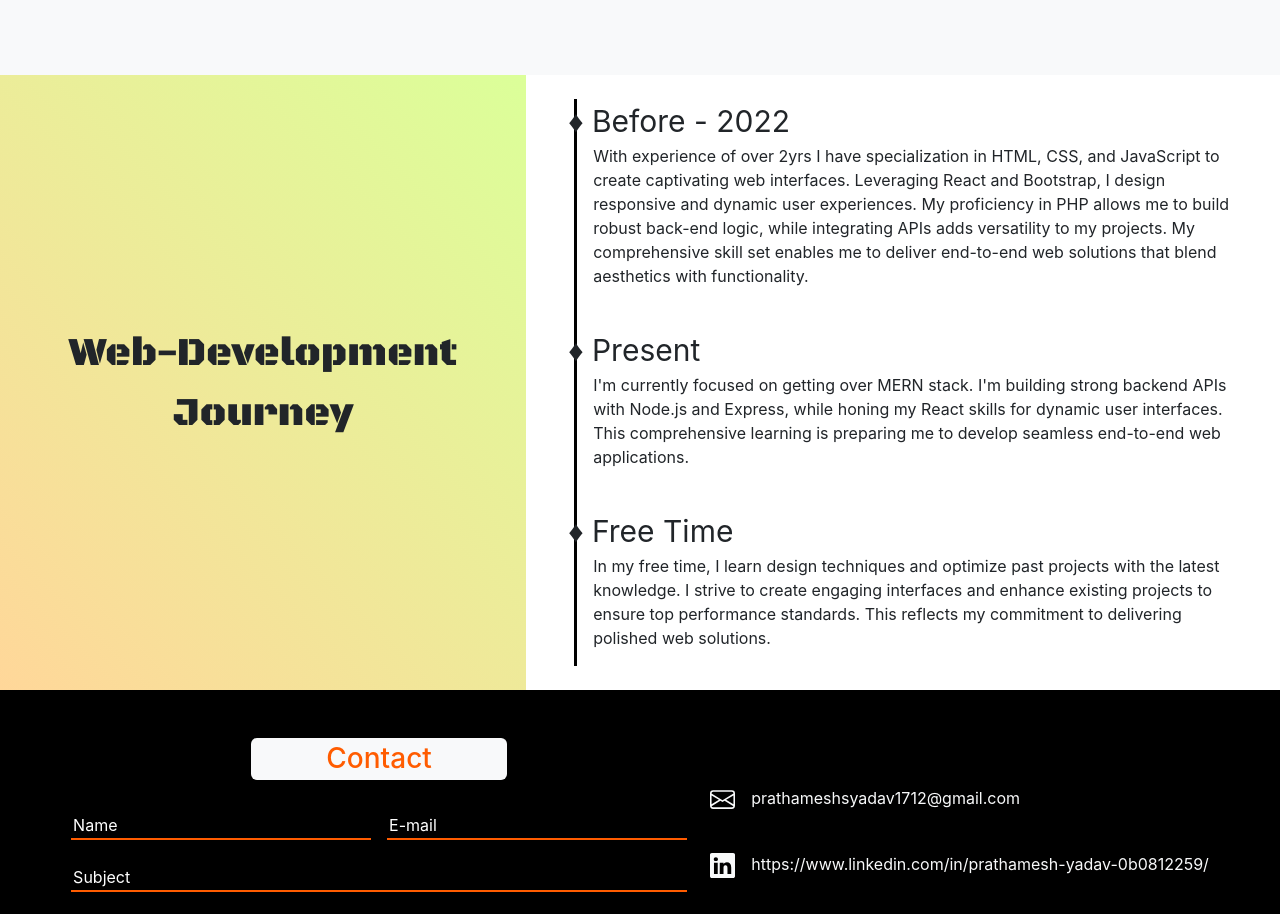
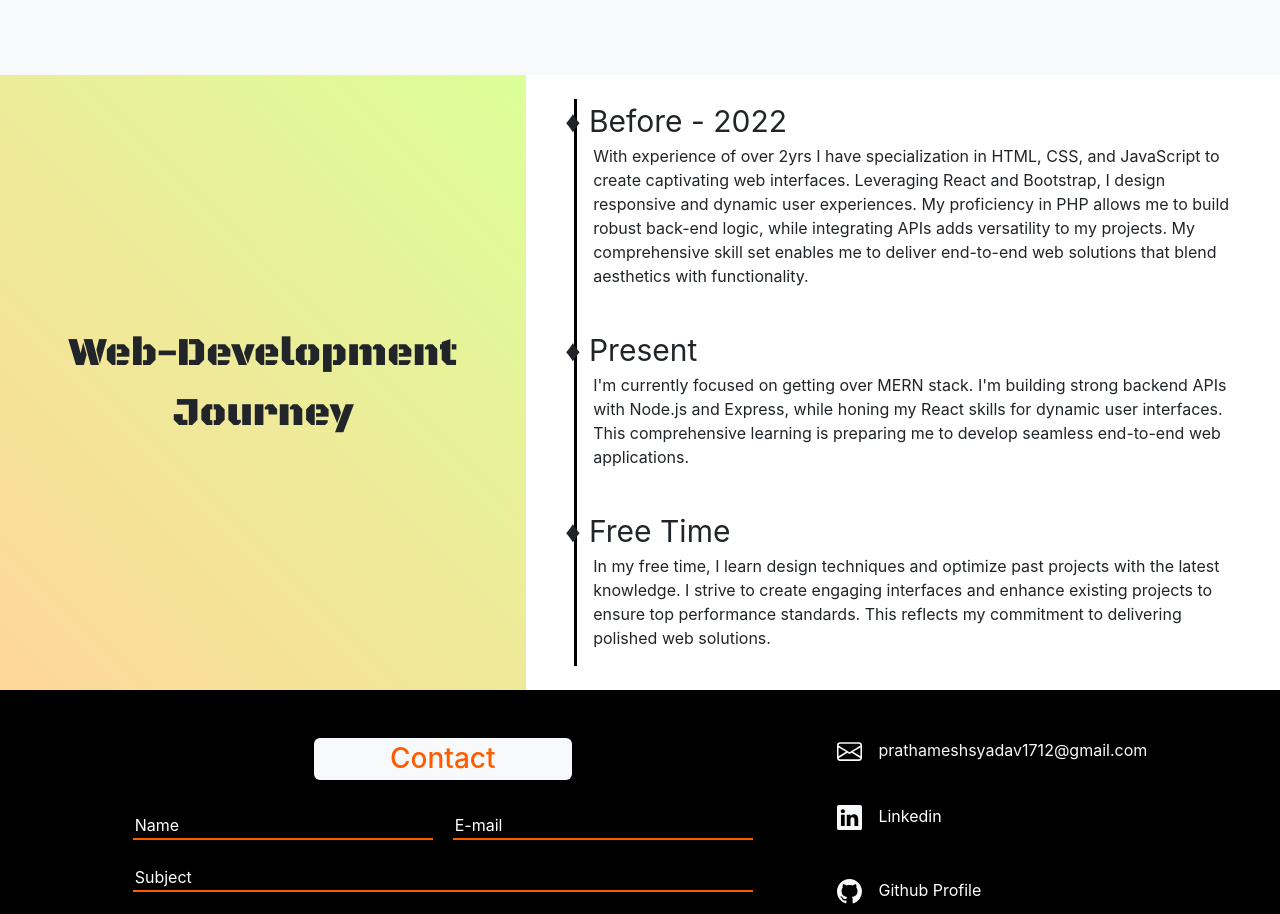
Before and after one commit to proprathamesh/Portfolio, a React (Create React App) app: page / in a window 1280 px wide. Shown: the part 1753-2667 px from the top of the page. Built offline with nearby package versions, Linux system fonts and the light colour scheme.

Commit message:
Minor style changes

```diff
--- a/src/Components/Edu_back.js
+++ b/src/Components/Edu_back.js
@@ -10,15 +10,15 @@ export default function Edu_back() {
                 <div className='px-5 py-4'>
                     <div className="w-100 h-100 edu-box d-flex flex-column">
                         <div className='ms-3'>
-                            <div className="position-relative w-auto" style={{left:'-25px', fontSize:'30px'}}>&diams; Before - 2022</div>
+                            <div className="position-relative w-auto" style={{left:'-28px', fontSize:'30px'}}>&diams; Before - 2022</div>
                             <p>With experience of over 2yrs I have specialization in HTML, CSS, and JavaScript to create captivating web interfaces. Leveraging React and Bootstrap, I design responsive and dynamic user experiences. My proficiency in PHP allows me to build robust back-end logic, while integrating APIs adds versatility to my projects. My comprehensive skill set enables me to deliver end-to-end web solutions that blend aesthetics with functionality.</p>
                         </div>
                         <div className='mt-4 ms-3'>
-                            <div className="position-relative w-auto" style={{left:'-25px', fontSize:'30px'}}>&diams; Present</div>
+                            <div className="position-relative w-auto" style={{left:'-28px', fontSize:'30px'}}>&diams; Present</div>
                             <p>I'm currently focused on getting over MERN stack. I'm building strong backend APIs with Node.js and Express, while honing my React skills for dynamic user interfaces. This comprehensive learning is preparing me to develop seamless end-to-end web applications.</p>
                         </div>
                         <div className='mt-4 ms-3'>
-                            <div className="position-relative w-auto" style={{left:'-25px', fontSize:'30px'}}>&diams; Free Time</div>
+                            <div className="position-relative w-auto" style={{left:'-28px', fontSize:'30px'}}>&diams; Free Time</div>
                             <p>In my free time, I learn design techniques and optimize past projects with the latest knowledge. I strive to create engaging interfaces and enhance existing projects to ensure top performance standards. This reflects my commitment to delivering polished web solutions.</p>
                         </div>
                     </div>
--- a/src/Components/Footer.js
+++ b/src/Components/Footer.js
@@ -5,16 +5,16 @@ export default function Footer() {
         <div className='d-flex flex-row flex-wrap bg-black px-5 justify-content-evenly'>
             <form className="my-5 d-flex flex-column justify-content-center align-items-center">
                 <h3 className='bg-light rounded text-center py-1 col-5' style={{color:'rgb(255 92 0)'}}>Contact</h3>
-                <div className='my-4'>
-                    <input type="text" placeholder='Name' className='text-light me-2'/>
-                    <input type="text" placeholder='E-mail' className='text-light ms-2'/>
+                <div className='name-email my-4'>
+                    <input type="text" placeholder='Name' className='text-light'/>
+                    <input type="text" placeholder='E-mail' className='text-light'/>
                 </div>
                 <input type="text" placeholder='Subject' className='w-100 text-light'/>
                 <textarea name="msg" id="" cols="30" rows="5" className='mt-4 p-3 w-100 rounded' placeholder='Leave your message'></textarea>
-                <button className="btn btn-primary mt-4 col-4" type="submit">Send Message</button>
+                <button className="btn btn-primary mt-4 col-4" style={{minWidth:'130px'}} type="submit">Send Message</button>
             </form>
             <div className="my-5 d-flex flex-column text-light">
-                <div className='mt-5 mb-3'>
+                <div className=' mb-3'>
                     <svg xmlns="http://www.w3.org/2000/svg" width="25" height="25" fill="currentColor" className="me-3 bi bi-envelope" viewBox="0 0 16 16">
                         <path d="M0 4a2 2 0 0 1 2-2h12a2 2 0 0 1 2 2v8a2 2 0 0 1-2 2H2a2 2 0 0 1-2-2V4Zm2-1a1 1 0 0 0-1 1v.217l7 4.2 7-4.2V4a1 1 0 0 0-1-1H2Zm13 2.383-4.708 2.825L15 11.105V5.383Zm-.034 6.876-5.64-3.471L8 9.583l-1.326-.795-5.64 3.47A1 1 0 0 0 2 13h12a1 1 0 0 0 .966-.741ZM1 11.105l4.708-2.897L1 5.383v5.722Z"/>
                     </svg>
@@ -24,13 +24,15 @@ export default function Footer() {
                 <svg xmlns="http://www.w3.org/2000/svg" width="25" height="25" fill="currentColor" className="me-3 bi bi-linkedin" viewBox="0 0 16 16">
                     <path d="M0 1.146C0 .513.526 0 1.175 0h13.65C15.474 0 16 .513 16 1.146v13.708c0 .633-.526 1.146-1.175 1.146H1.175C.526 16 0 15.487 0 14.854V1.146zm4.943 12.248V6.169H2.542v7.225h2.401zm-1.2-8.212c.837 0 1.358-.554 1.358-1.248-.015-.709-.52-1.248-1.342-1.248-.822 0-1.359.54-1.359 1.248 0 .694.521 1.248 1.327 1.248h.016zm4.908 8.212V9.359c0-.216.016-.432.08-.586.173-.431.568-.878 1.232-.878.869 0 1.216.662 1.216 1.634v3.865h2.401V9.25c0-2.22-1.184-3.252-2.764-3.252-1.274 0-1.845.7-2.165 1.193v.025h-.016a5.54 5.54 0 0 1 .016-.025V6.169h-2.4c.03.678 0 7.225 0 7.225h2.4z"/>
                 </svg>
-                https://www.linkedin.com/in/prathamesh-yadav-0b0812259/
+                <a href="https://www.linkedin.com/in/prathamesh-yadav-0b0812259/" target='_blank' style={{color:'white', textDecoration:'none'}}>Linkedin</a>
+
                 </div>
                 <div className='my-4'>
                 <svg xmlns="http://www.w3.org/2000/svg" width="25" height="25" fill="currentColor" className="me-3 bi bi-github" viewBox="0 0 16 16">
                     <path d="M8 0C3.58 0 0 3.58 0 8c0 3.54 2.29 6.53 5.47 7.59.4.07.55-.17.55-.38 0-.19-.01-.82-.01-1.49-2.01.37-2.53-.49-2.69-.94-.09-.23-.48-.94-.82-1.13-.28-.15-.68-.52-.01-.53.63-.01 1.08.58 1.23.82.72 1.21 1.87.87 2.33.66.07-.52.28-.87.51-1.07-1.78-.2-3.64-.89-3.64-3.95 0-.87.31-1.59.82-2.15-.08-.2-.36-1.02.08-2.12 0 0 .67-.21 2.2.82.64-.18 1.32-.27 2-.27.68 0 1.36.09 2 .27 1.53-1.04 2.2-.82 2.2-.82.44 1.1.16 1.92.08 2.12.51.56.82 1.27.82 2.15 0 3.07-1.87 3.75-3.65 3.95.29.25.54.73.54 1.48 0 1.07-.01 1.93-.01 2.2 0 .21.15.46.55.38A8.012 8.012 0 0 0 16 8c0-4.42-3.58-8-8-8z"/>
                 </svg>
-                https://github.com/proprathamesh
+                <a href="https://github.com/proprathamesh" target='_blank' style={{color:'white', textDecoration:'none'}}>Github Profile</a>
+
                 </div>
             </div>
         </div>
--- a/src/Components/nav.css
+++ b/src/Components/nav.css
@@ -105,6 +105,13 @@ input::placeholder, textarea::placeholder{
 }
 .plan-container div:nth-child(2) {
     flex: 5;
+}
+
+.name-email input:nth-child(1){
+    margin: 0px 10px 0px 0px;
+}
+.name-email input:nth-child(2){
+    margin: 0px 0px 0px 10px;
 }
 
 
@@ -216,9 +223,14 @@ input::placeholder, textarea::placeholder{
     }
 }
 
-@media(max-width: 500px) {
-    .intro{
-        padding: 0rem;
+@media(max-width: 710px) {
+    .name-email input:nth-child(1){
+        margin: 0px;
+        width: 100%;
+    }
+    .name-email input:nth-child(2){
+        margin: 20px 0px 0px 0px;
+        width: 100%;
     }
 }
 
@@ -229,13 +241,14 @@ input::placeholder, textarea::placeholder{
 
 /* FLOATING EFFECT */
 .content{
-    position: relative;
-    top: -35px;
+    position: absolute;
+    top: -5px;
 }
 .content h1{
     color: #fff;
     font-size: 1.5em;
     position: absolute;
+    margin-bottom: 0px;
 }
 .content h1:nth-child(1){
     color: transparent;
@@ -411,3 +424,12 @@ input::placeholder, textarea::placeholder{
     padding: 0 10px;
     outline: none;
   }
+
+  @media(max-width: 605px) {
+    .intro{
+        padding: 0rem;
+    }
+    .content{
+        top: 0px;
+    }
+}
```
